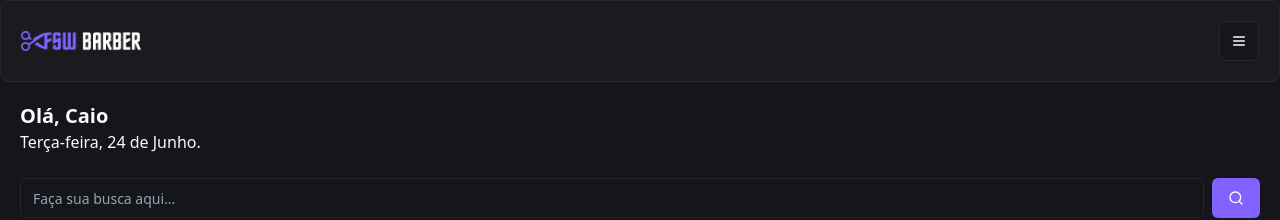
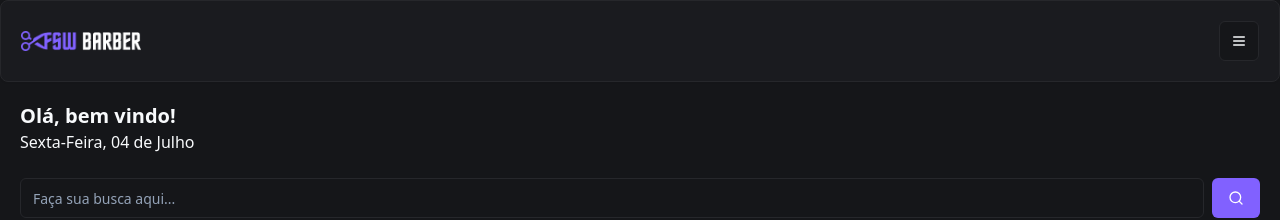
Before and after one commit to oCaioAug/fsw-barber-v2, a Next.js app: page / in a window 1280 px wide. Shown: the top 220 px of the page. Built offline with nearby package versions, Linux system fonts and the light colour scheme; no server answers; the database is empty.

Commit message:
feat: update welcome message

```diff
--- a/app/page.tsx
+++ b/app/page.tsx
@@ -9,6 +9,8 @@
 import Link from 'next/link'
 import { getServerSession } from 'next-auth'
 import { authOptions } from './_lib/auth'
+import { format } from 'date-fns'
+import { ptBR } from 'date-fns/locale'
 
 export default async function Home() {
   const session = await getServerSession(authOptions)
@@ -45,8 +47,18 @@
 
       <div className="p-5">
         {/* TEXTO */}
-        <h2 className="text-xl font-bold">Olá, Caio</h2>
-        <p>Terça-feira, 24 de Junho.</p>
+        <h2 className="text-xl font-bold">
+          Olá, {session?.user ? session?.user.name : 'bem vindo!'}
+        </h2>
+        <p>
+          <span className="capitalize">
+            {format(new Date(), 'EEEE, dd', { locale: ptBR })}
+          </span>
+          <span>&nbsp;de&nbsp;</span>
+          <span className="capitalize">
+            {format(new Date(), 'MMMM', { locale: ptBR })}
+          </span>
+        </p>
 
         {/* BUSCA */}
         <div className="mt-6">
```
